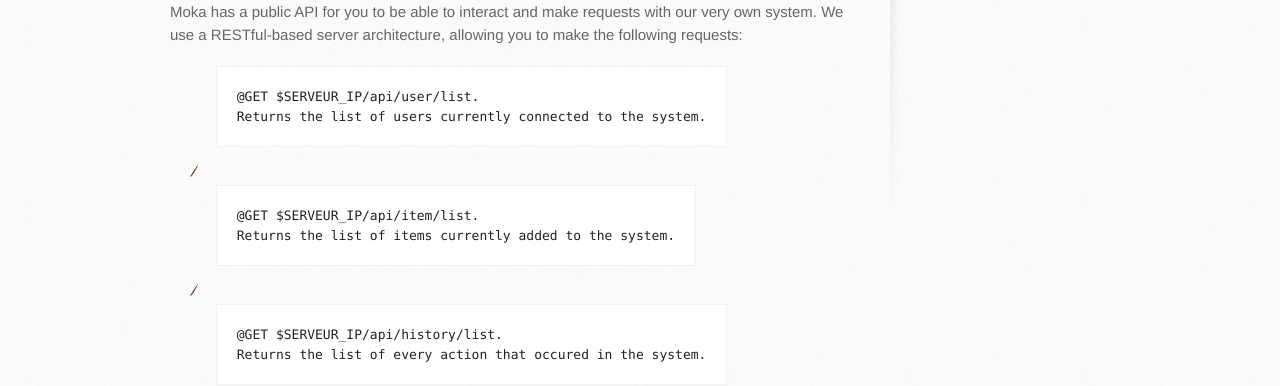
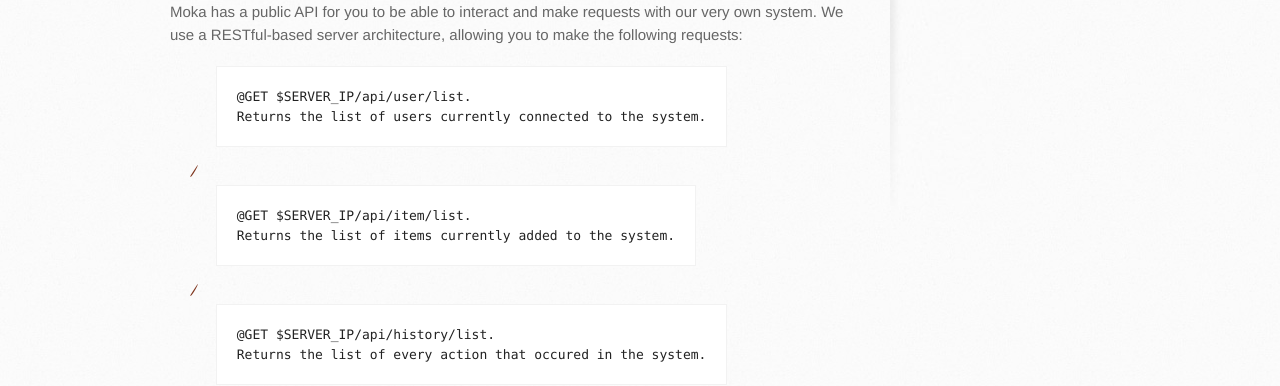
Before and after one commit to themokaproject/themokaproject.github.io, a plain HTML site: page index.html in a window 1280 px wide. Shown: the part 568-954 px from the top of the page. Drawn offline with Linux system fonts and the light colour scheme.

Commit message:
Fix typo

```diff
--- a/index.html
+++ b/index.html
@@ -48,13 +48,13 @@
           </p>
           <ul>
             <li>
-              <pre style="display:inline-block;">@GET $SERVEUR_IP/api/user/list.<br>Returns the list of users currently connected to the system.</pre>
+              <pre style="display:inline-block;">@GET $SERVER_IP/api/user/list.<br>Returns the list of users currently connected to the system.</pre>
             </li>
             <li>
-              <pre style="display:inline-block;">@GET $SERVEUR_IP/api/item/list.<br>Returns the list of items currently added to the system.</pre>
+              <pre style="display:inline-block;">@GET $SERVER_IP/api/item/list.<br>Returns the list of items currently added to the system.</pre>
             </li>
             <li>
-              <pre style="display:inline-block;">@GET $SERVEUR_IP/api/history/list.<br>Returns the list of every action that occured in the system.</pre>
+              <pre style="display:inline-block;">@GET $SERVER_IP/api/history/list.<br>Returns the list of every action that occured in the system.</pre>
             </li>
           </ul>
           <p>
```
